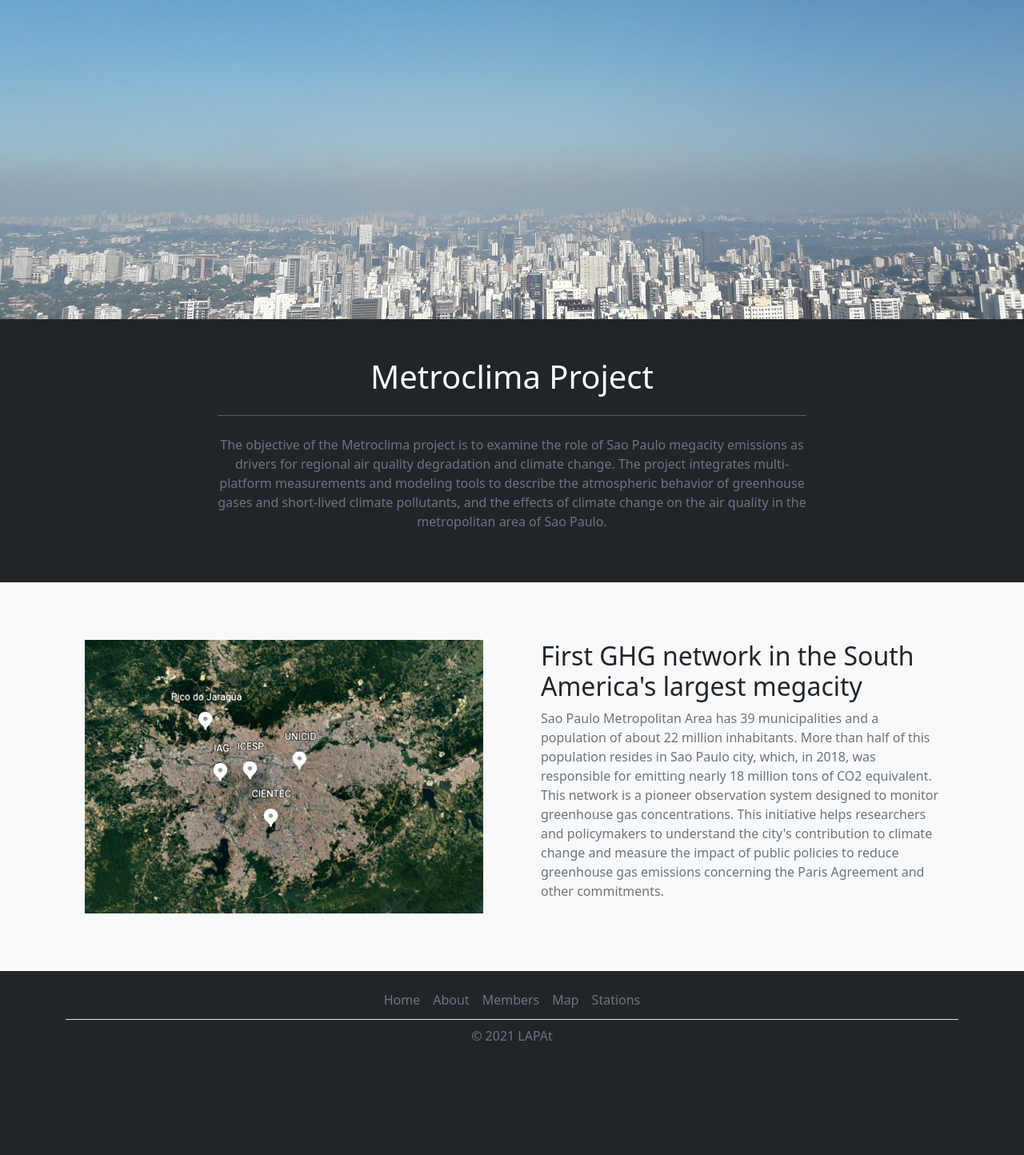
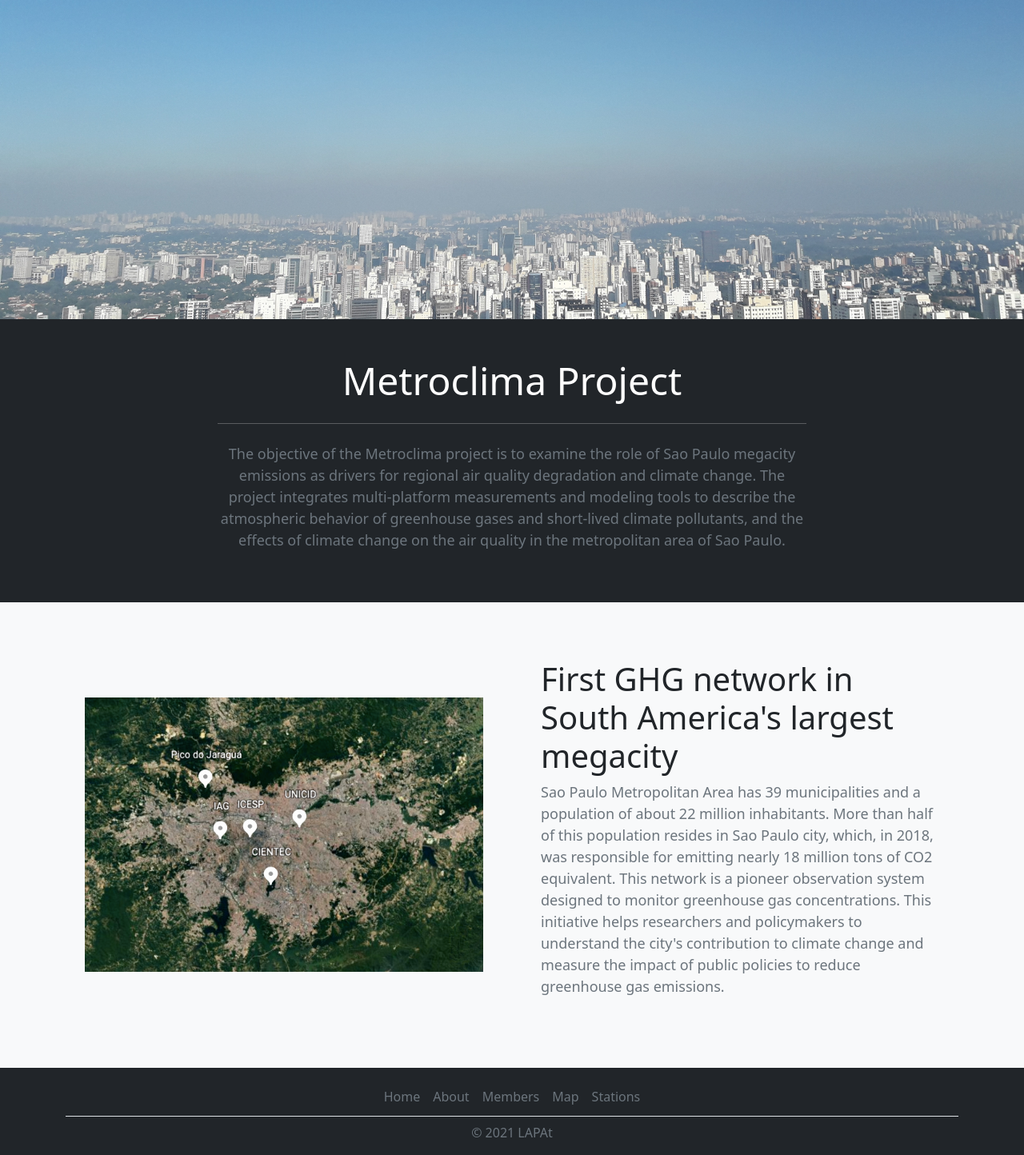
Before and after one commit to lapat-iag-usp/metroclima-masp, a Django app: page / in a window 1280 px wide. Shown: the part 57-1501 px from the top of the page at 80% size. Before the commit the page ends 1358 px from the top, so only its background shows below. Run offline with Django 3.2, Linux system fonts and the light colour scheme; some libraries are stand-ins or nearby versions.

Commit message:
Fix typography

```diff
--- a/metroclima/templates/home.html
+++ b/metroclima/templates/home.html
@@ -18,13 +18,14 @@
     <div class="container">
       <div class="row justify-content-center">
         <div class="col-lg-8 text-center">
-          <h2 class="display-6 text-center text-white mt-4">Metroclima Project</h2>
+          <h2 class="display-5 text-center text-white mt-4">Metroclima Project</h2>
           <hr class="divider text-white my-4">
-            <p class="text-muted mb-3">The objective of the Metroclima project is to examine the role of Sao Paulo
-                megacity emissions as drivers for regional air quality degradation and climate change. The project
-                integrates multi-platform measurements and modeling tools to describe the atmospheric behavior of
-                greenhouse gases and short-lived climate pollutants, and the effects of climate change on the air
-                quality in the metropolitan area of Sao Paulo.
+            <p class="lead text-muted mb-3" style="font-size:18px">
+                The objective of the Metroclima project is to examine the role of Sao Paulo megacity
+                emissions as drivers for regional air quality degradation and climate change. The project
+                integrates multi-platform measurements and modeling tools to describe the atmospheric behavior
+                of greenhouse gases and short-lived climate pollutants, and the effects of climate change on
+                the air quality in the metropolitan area of Sao Paulo.
             </p>
         </div>
       </div>
@@ -42,16 +43,17 @@
         </div>
         <div class="col-lg-6 order-lg-2">
           <div class="p-4">
-            <h2 class="display-6" style="font-size:2rem;">
-                First GHG network in the South America's largest megacity
+            <h2 class="display-6">
+                First GHG network in South America's largest megacity
             </h2>
-              <p class="text-muted">Sao Paulo Metropolitan Area has 39 municipalities and a population of about 22
-                  million inhabitants. More than half of this population resides in Sao Paulo city, which, in 2018, was
-                  responsible for emitting nearly 18 million tons of CO2 equivalent. This network is a pioneer
-                  observation system designed to monitor greenhouse gas concentrations. This initiative helps
-                  researchers and policymakers to understand the city's contribution to climate change and measure the
-                  impact of public policies to reduce greenhouse gas emissions concerning the Paris Agreement and other
-                  commitments.
+              <p class="lead text-muted" style="font-size:18px">
+                  Sao Paulo Metropolitan Area has 39 municipalities and a population of about 22 million
+                  inhabitants. More than half of this population resides in Sao Paulo city, which, in 2018,
+                  was responsible for emitting nearly 18 million tons of CO2 equivalent. This network is a
+                  pioneer observation system designed to monitor greenhouse gas concentrations.
+                  This initiative helps researchers and policymakers to understand the city's contribution
+                  to climate change and measure the impact of public policies to reduce greenhouse gas
+                  emissions.
               </p>
           </div>
         </div>
--- a/metroclima/templates/stations/stations_list.html
+++ b/metroclima/templates/stations/stations_list.html
@@ -5,7 +5,7 @@
 
 <div class="container">
   <div class="container col-sm-9 mb-5">
-    <h2 class="display-6 mt-5 mb-4">Stations</h2>
+    <h2 class="display-5 mt-5 mb-4">Stations</h2>
     <table class="table mb-0 align-middle">
       <thead>
         <tr>
```
Also changed, not shown: metroclima/templates/about.html (+5 -5 lines), metroclima/templates/stations/stations_detail.html (+5 -5 lines).
